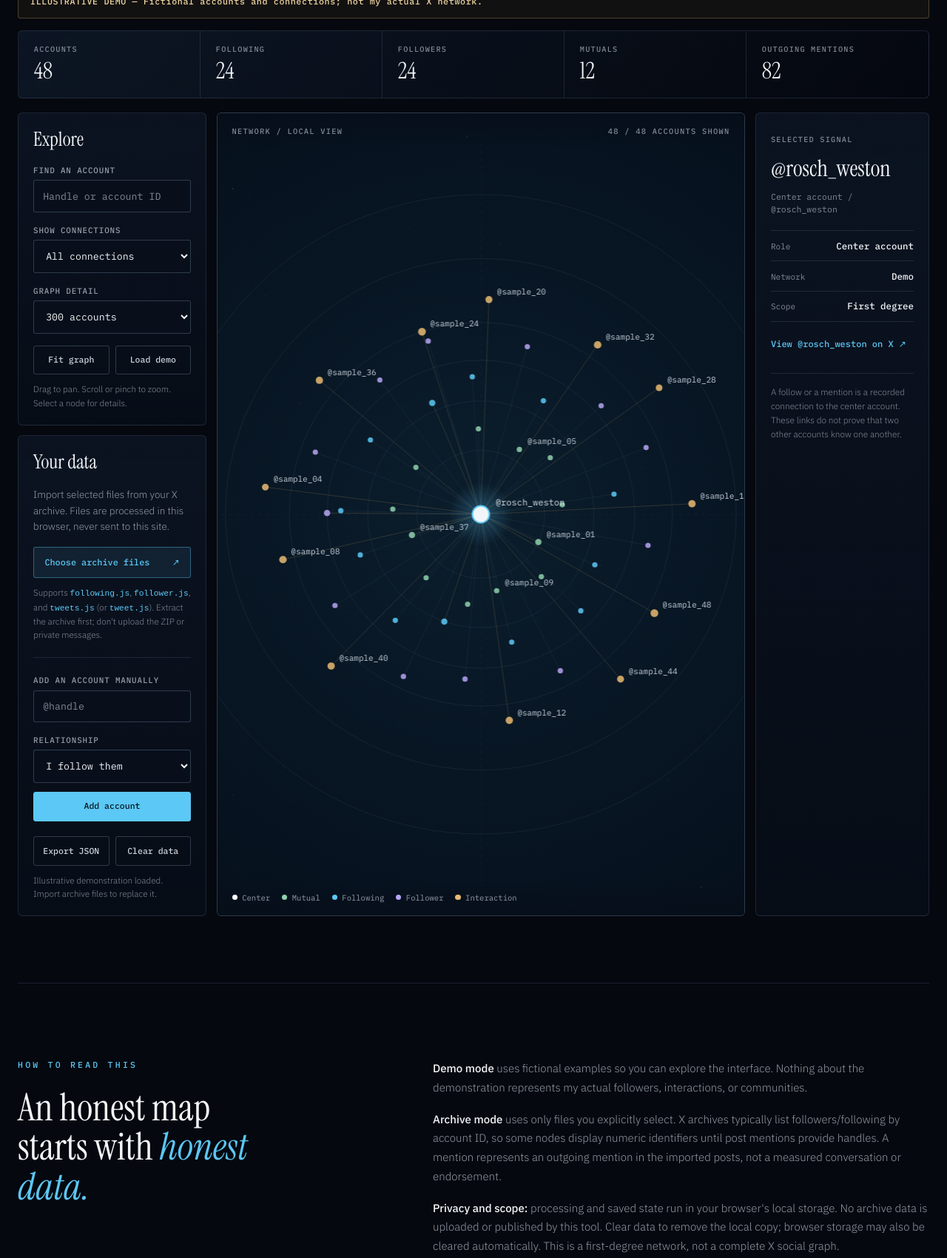
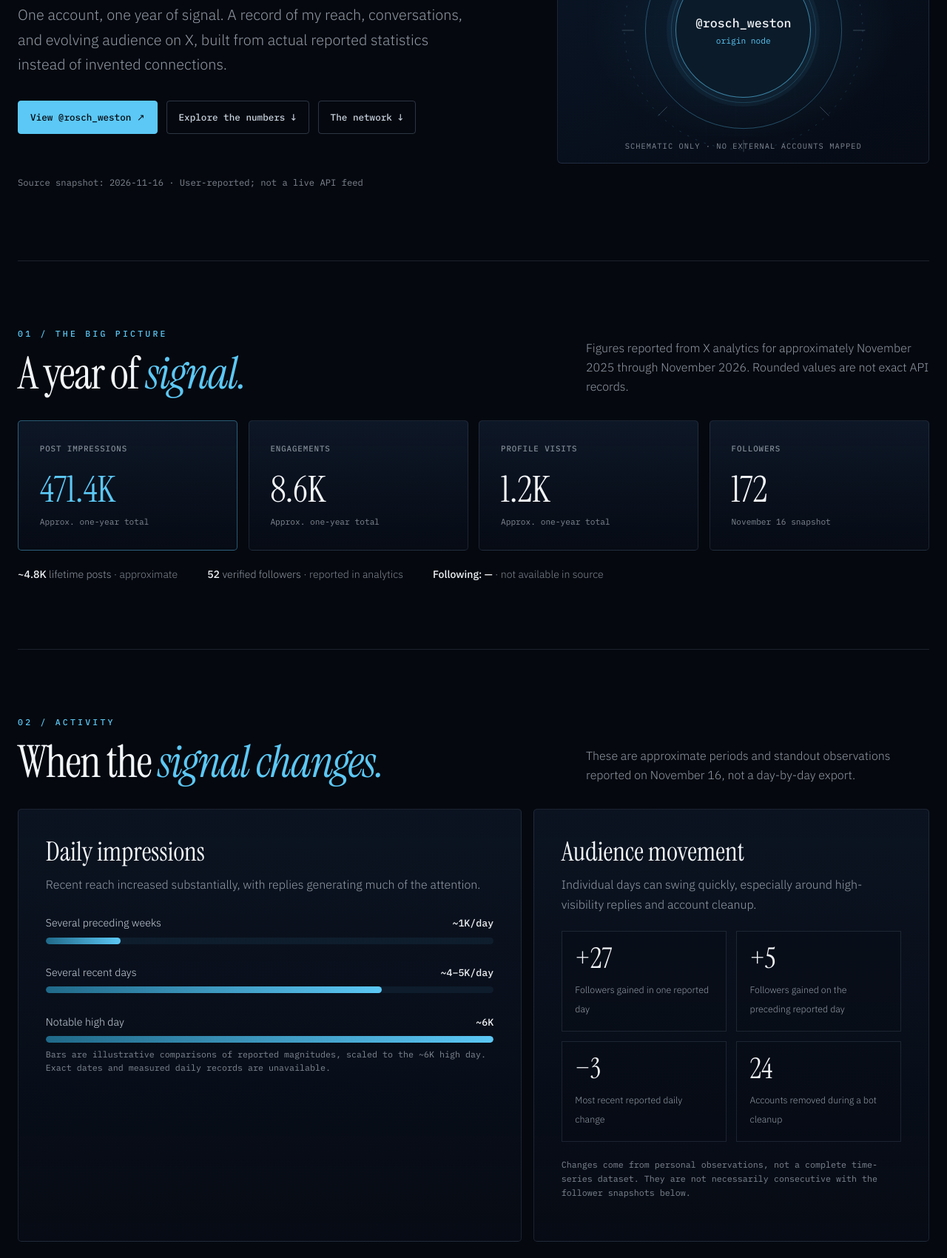
Before and after one commit to InterstellarNerd8760/personal-site, a plain HTML site: page experiments/x-network-atlas/index.html in a window 1280 px wide. Shown: the part 448-2148 px from the top of the page at 74% size. Drawn offline with Linux system fonts and the light colour scheme.

Commit message:
Replace demo graph with factual @rosch_weston account observatory

```diff
--- a/experiments/x-network-atlas/index.html
+++ b/experiments/x-network-atlas/index.html
@@ -6,7 +6,7 @@
   <meta charset="UTF-8">
   <meta name="viewport" content="width=device-width, initial-scale=1">
   <meta name="theme-color" content="#05080f">
-  <meta name="description" content="An experimental, interactive atlas of an X network. Explore a clearly labeled demo or import your own X archive files locally in your browser.">
+  <meta name="description" content="Personal X Network Atlas for @rosch_weston: year-long impressions, engagements, follower observations, daily reach, and an honest account-specific network view.">
   <title>X Network Atlas · Weston Rosch</title>
   <meta name="author" content="Weston Rosch">
   <meta name="robots" content="index, follow, max-image-preview:large">
@@ -15,11 +15,11 @@
   <meta property="og:url" content="https://westonrosch.com/experiments/x-network-atlas/">
   <meta property="og:site_name" content="Weston Rosch">
   <meta property="og:title" content="X Network Atlas · Weston Rosch">
-  <meta property="og:description" content="An interactive network experiment. Demo relationships are illustrative; imported archive data stays in the browser.">
+  <meta property="og:description" content="A personal X account observatory showing reported impressions, engagements, growth snapshots, and network data limitations.">
   <meta property="og:image" content="https://westonrosch.com/og.jpg">
   <meta name="twitter:card" content="summary_large_image">
   <meta name="twitter:title" content="X Network Atlas · Weston Rosch">
-  <meta name="twitter:description" content="Explore connections, imports, and interactions in an interactive X network visualization.">
+  <meta name="twitter:description" content="An X account observatory for @rosch_weston, with reported 2026 analytics and recorded history.">
   <meta name="twitter:image" content="https://westonrosch.com/og.jpg">
   <link rel="icon" href="/favicon.ico" sizes="48x48">
   <link rel="icon" type="image/svg+xml" href="/favicon.svg">
@@ -28,7 +28,7 @@
   <link rel="preconnect" href="https://fonts.gstatic.com" crossorigin>
   <link href="https://fonts.googleapis.com/css2?family=IBM+Plex+Mono:wght@400;500&family=IBM+Plex+Sans:wght@300;400;500;600&family=Instrument+Serif:ital@0;1&display=swap" rel="stylesheet">
   <link rel="stylesheet" href="/styles.css">
-  <link rel="stylesheet" href="atlas.css">
+  <link rel="stylesheet" href="account.css">
 </head>
 <body class="subpage atlas-page">
   <a class="skip-link" href="#main">Skip to content</a>
@@ -47,110 +47,138 @@
   </header>
 
   <main id="main" class="page" tabindex="-1">
-    <div class="wrap atlas-wrap">
-      <p class="kicker"><a href="/experiments/">Experiments</a> / Network science</p>
-      <div class="atlas-heading">
-        <div>
-          <h1>X Network <em>Atlas.</em></h1>
-          <p class="atlas-intro">A map of connections, conversations, and the small communities that form around an account. Version 0.1 is a local-first explorer, not a claim to have mapped all of X.</p>
+    <div class="wrap xa-wrap" data-atlas-data="profile-data.json">
+      <header class="xa-hero">
+        <div class="xa-topline">
+          <p class="kicker"><a href="/experiments/">Experiments</a> / Account observatory</p>
+          <span class="xa-date">Personal dataset / November 2026</span>
         </div>
-        <span class="atlas-version">Experimental / 16 Nov 2026</span>
-      </div>
+        <div class="xa-hero-grid">
+          <div>
+            <h1 class="xa-heading">X Network <em>Atlas.</em></h1>
+            <p class="xa-hero-copy">One account, one year of signal. A record of my reach, conversations, and evolving audience on X, built from actual reported statistics instead of invented connections.</p>
+            <div class="xa-links">
+              <a href="https://x.com/rosch_weston" target="_blank" rel="noopener noreferrer">View @rosch_weston ↗</a>
+              <a href="#metrics">Explore the numbers ↓</a>
+              <a href="#network">The network ↓</a>
+            </div>
+          </div>
+          <div class="xa-hub" aria-label="Illustrative orbital graphic centered on the X account @rosch_weston; rings do not represent real relationships">
+            <svg viewBox="0 0 440 440" aria-hidden="true" focusable="false">
+              <circle cx="220" cy="220" r="163"></circle>
+              <circle cx="220" cy="220" r="120"></circle>
+              <circle cx="220" cy="220" r="84"></circle>
+              <circle cx="220" cy="220" r="198" stroke-dasharray="3 12"></circle>
+              <path class="tick" d="M220 18V38 M220 402V422 M18 220H38 M402 220H422 M78 78L93 93 M347 347L362 362 M78 362L93 347 M347 93L362 78" fill="none"></path>
+            </svg>
+            <div class="xa-center"><strong>@rosch_weston</strong><span>origin node</span></div>
+            <span class="xa-hub-foot">Schematic only · No external accounts mapped</span>
+          </div>
+        </div>
+        <p class="xa-caution" data-as-of>Source snapshot: 2026-11-16 · User-reported X analytics; not a live API feed. The orbit illustration is decorative, not a mapped network.</p>
+      </header>
 
-      <div class="atlas-mode" id="atlas-mode" role="status">ILLUSTRATIVE DEMO — These are fictional accounts and relationships, not my real X network.</div>
-      <div class="atlas-stats" aria-live="polite">
-        <div><span>Accounts</span><strong id="stat-accounts">—</strong></div>
-        <div><span>Following</span><strong id="stat-following">—</strong></div>
-        <div><span>Followers</span><strong id="stat-followers">—</strong></div>
-        <div><span>Mutuals</span><strong id="stat-mutuals">—</strong></div>
-        <div><span>Outgoing mentions</span><strong id="stat-mentions">—</strong></div>
-      </div>
+      <section class="xa-section" id="metrics" aria-labelledby="xa-metrics-title">
+        <div class="xa-section-heading">
+          <div><p class="kicker">01 / The big picture</p><h2 id="xa-metrics-title">A year of <em>signal.</em></h2></div>
+          <p>Figures reported from X analytics for approximately November 2025 through November 2026. Rounded values are not exact API records.</p>
+        </div>
+        <div class="xa-grid">
+          <div class="xa-stat xa-stat-primary"><span class="xa-stat-label">Post impressions</span><strong class="xa-stat-value" data-metric-value="impressions">471.4K</strong><small>Approx. one-year total</small></div>
+          <div class="xa-stat"><span class="xa-stat-label">Engagements</span><strong class="xa-stat-value" data-metric-value="engagements">8.6K</strong><small>Approx. one-year total</small></div>
+          <div class="xa-stat"><span class="xa-stat-label">Profile visits</span><strong class="xa-stat-value" data-metric-value="visits">1.2K</strong><small>Approx. one-year total</small></div>
+          <div class="xa-stat"><span class="xa-stat-label">Followers</span><strong class="xa-stat-value" data-metric-value="followers">172</strong><small>November 16 snapshot</small></div>
+        </div>
+        <div class="xa-secondary-stats" aria-label="Additional account snapshot metrics">
+          <div><strong data-metric-value="posts">~4.8K</strong> lifetime posts <span>· approximate</span></div>
+          <div><strong data-metric-value="verified">52</strong> verified followers <span>· reported in analytics</span></div>
+          <div><strong>Following: —</strong> <span>· not available in source</span></div>
+        </div>
+      </section>
 
-      <div class="atlas-layout">
-        <aside class="atlas-sidebar" aria-label="Atlas controls">
-          <section class="atlas-panel">
-            <h2>Explore</h2>
-            <label class="atlas-label" for="atlas-search">Find an account</label>
-            <input class="atlas-field" id="atlas-search" type="search" placeholder="Handle or account ID" autocomplete="off" spellcheck="false">
-            <div id="atlas-results" class="atlas-results" role="list" aria-label="Search matches"></div>
-            <label class="atlas-label" for="atlas-filter">Show connections</label>
-            <select id="atlas-filter" class="atlas-field">
-              <option value="all">All connections</option>
-              <option value="mutual">Mutual follows</option>
-              <option value="following">Following</option>
-              <option value="follower">Followers</option>
-              <option value="interaction">Mentioned or replied to</option>
-            </select>
-            <label class="atlas-label" for="atlas-limit">Graph detail</label>
-            <select id="atlas-limit" class="atlas-field">
-              <option value="150">150 accounts</option>
-              <option value="300" selected>300 accounts</option>
-              <option value="600">600 accounts</option>
-              <option value="1200">1,200 accounts</option>
-            </select>
-            <div class="atlas-action-row">
-              <button id="atlas-fit" type="button" class="atlas-button">Fit graph</button>
-              <button id="atlas-demo" type="button" class="atlas-button">Load demo</button>
+      <section class="xa-section" id="activity" aria-labelledby="xa-activity-title">
+        <div class="xa-section-heading">
+          <div><p class="kicker">02 / Activity</p><h2 id="xa-activity-title">When the <em>signal changes.</em></h2></div>
+          <p>These are approximate periods and standout observations reported on November 16, not a day-by-day export.</p>
+        </div>
+        <div class="xa-two-col">
+          <article class="xa-panel">
+            <h3>Daily impressions</h3>
+            <p>Recent reach increased substantially, with replies generating much of the attention.</p>
+            <div class="xa-bar-row">
+              <div class="xa-bar-head"><span>Several preceding weeks</span><strong>~1K/day</strong></div>
+              <div class="xa-bar-track"><div class="xa-bar-fill" style="--w:16.7%"></div></div>
             </div>
-            <p class="atlas-hint">Drag to pan. Scroll or pinch to zoom. Select a node for details.</p>
-          </section>
-          <section class="atlas-panel">
-            <h2>Your data</h2>
-            <p>Import selected files from your X archive. Files are processed in this browser, never sent to this site.</p>
-            <label class="atlas-upload" for="atlas-files">Choose archive files <span>↗</span></label>
-            <input id="atlas-files" type="file" accept=".js,.json,.csv,.txt" multiple>
-            <p class="atlas-hint">Supports <code>following.js</code>, <code>follower.js</code>, and <code>tweets.js</code> (or <code>tweet.js</code>). Extract the archive first; don't upload the ZIP or private messages.</p>
-            <form id="atlas-add" class="atlas-add-form">
-              <label class="atlas-label" for="atlas-handle">Add an account manually</label>
-              <input class="atlas-field" id="atlas-handle" name="handle" placeholder="@handle" maxlength="16" required>
-              <label class="atlas-label" for="atlas-relation">Relationship</label>
-              <select id="atlas-relation" class="atlas-field">
-                <option value="following">I follow them</option>
-                <option value="follower">They follow me</option>
-                <option value="mutual">Mutual follow</option>
-                <option value="interaction">Mentioned in my posts</option>
-              </select>
-              <button class="atlas-button atlas-primary" type="submit">Add account</button>
-            </form>
-            <div class="atlas-action-row atlas-data-actions">
-              <button id="atlas-export" class="atlas-button" type="button">Export JSON</button>
-              <button id="atlas-clear" class="atlas-button" type="button">Clear data</button>
+            <div class="xa-bar-row">
+              <div class="xa-bar-head"><span>Several recent days</span><strong>~4–5K/day</strong></div>
+              <div class="xa-bar-track"><div class="xa-bar-fill" style="--w:75%"></div></div>
             </div>
-            <p id="atlas-status" class="atlas-hint" role="status" aria-live="polite">Ready to explore.</p>
-          </section>
-        </aside>
+            <div class="xa-bar-row">
+              <div class="xa-bar-head"><span>Notable high day</span><strong>~6K</strong></div>
+              <div class="xa-bar-track"><div class="xa-bar-fill" style="--w:100%"></div></div>
+            </div>
+            <p class="xa-panel-note">Bars are illustrative comparisons of reported magnitudes, scaled to the ~6K high day. Exact dates and measured daily records are unavailable.</p>
+          </article>
+          <article class="xa-panel">
+            <h3>Audience movement</h3>
+            <p>Individual days can swing quickly, especially around high-visibility replies and account cleanup.</p>
+            <div class="xa-highlights">
+              <div class="xa-highlight"><strong>+27</strong><span>Followers gained in one reported day</span></div>
+              <div class="xa-highlight"><strong>+5</strong><span>Followers gained on the preceding reported day</span></div>
+              <div class="xa-highlight"><strong>−3</strong><span>Most recent reported daily change</span></div>
+              <div class="xa-highlight"><strong>24</strong><span>Accounts removed during a bot cleanup</span></div>
+            </div>
+            <p class="xa-panel-note">Changes come from personal observations, not a complete time-series dataset. They are not necessarily consecutive with the follower snapshots below.</p>
+          </article>
+        </div>
+      </section>
 
-        <section class="atlas-viewport" aria-label="Interactive network map">
-          <div class="atlas-viewport-head"><span>Network / Local view</span><span id="atlas-visible-count">—</span></div>
-          <canvas id="atlas-canvas" tabindex="0" aria-label="Interactive map of the central X account and linked accounts. Use the search box for keyboard navigation."></canvas>
-          <div id="atlas-tooltip" class="atlas-tooltip" hidden></div>
-          <div class="atlas-legend" aria-label="Color key">
-            <span><i class="atlas-swatch atlas-swatch-me"></i>Center</span>
-            <span><i class="atlas-swatch atlas-swatch-mutual"></i>Mutual</span>
-            <span><i class="atlas-swatch atlas-swatch-following"></i>Following</span>
-            <span><i class="atlas-swatch atlas-swatch-follower"></i>Follower</span>
-            <span><i class="atlas-swatch atlas-swatch-interaction"></i>Interaction</span>
+      <section class="xa-section" id="history" aria-labelledby="xa-history-title">
+        <div class="xa-section-heading">
+          <div><p class="kicker">03 / Recorded snapshots</p><h2 id="xa-history-title">Two points in <em>time.</em></h2></div>
+          <p>Real observations are valuable, even when they don't yet form a complete history.</p>
+        </div>
+        <div class="xa-timeline" aria-label="Two reported follower observations">
+          <article class="xa-time" data-follower-date="2026-11-12">
+            <time datetime="2026-11-12">November 12, 2026</time>
+            <strong data-snapshot-value>~130</strong>
+            <p>Approximate followers, reported during a conversation about growing on X.</p>
+          </article>
+          <article class="xa-time" data-follower-date="2026-11-16">
+            <time datetime="2026-11-16">November 16, 2026</time>
+            <strong data-snapshot-value>172</strong>
+            <p>Follower count reported from the latest analytics review.</p>
+          </article>
+        </div>
+        <p class="xa-caution">These are discrete, differently sourced observations, not a continuous growth curve. The difference should not be interpreted as a verified four-day net growth rate.</p>
+      </section>
+
+      <section class="xa-section" id="network" aria-labelledby="xa-network-title">
+        <div class="xa-section-heading">
+          <div><p class="kicker">04 / The network</p><h2 id="xa-network-title">Connections, <em>not guesses.</em></h2></div>
+          <p>Personal accounts and conversation-level relationships will appear only when they can be traced to real data.</p>
+        </div>
+        <div class="xa-network">
+          <div class="xa-map" aria-label="Network map awaiting confirmed links; only the center account is shown">
+            <div class="xa-map-ring" aria-hidden="true"></div>
+            <span class="xa-map-core">@rosch_weston</span>
+            <span class="xa-map-caption">Verified named edges: 0 · No fictional nodes</span>
           </div>
-        </section>
+          <div>
+            <h3 class="xa-empty-heading">One confirmed account.<br><em>More data to come.</em></h3>
+            <p>This is intentionally a single-node map for now. Aggregate follower totals tell us how many people are connected to an account, but not which profiles, how they interact, or whether they know one another.</p>
+            <dl><dt>Origin account</dt><dd>@rosch_weston</dd><dt>Named relationships</dt><dd>Not available</dd><dt>Measured communities</dt><dd>Not available</dd><dt>Invented relationships</dt><dd>None</dd></dl>
+            <p class="xa-panel-note">A future version could add documented follows, replies, and mentions without exposing private messages or assuming unsupported edges.</p>
+          </div>
+        </div>
+      </section>
 
-        <aside class="atlas-detail atlas-panel" aria-label="Selected account information">
-          <span class="atlas-detail-label">Selected signal</span>
-          <h2 id="atlas-selected-name">@rosch_weston</h2>
-          <p id="atlas-selected-meta">The center of this graph.</p>
-          <div id="atlas-selected-facts" class="atlas-selected-facts"></div>
-          <a id="atlas-selected-link" class="atlas-external" href="https://x.com/rosch_weston" target="_blank" rel="noopener noreferrer">View X profile ↗</a>
-          <div class="atlas-detail-note">A follow or a mention is a recorded connection to the center account. These links do not prove that two other accounts know one another.</div>
-        </aside>
-      </div>
-
-      <section class="atlas-notes" aria-labelledby="atlas-notes-title">
-        <div><p class="kicker">How to read this</p><h2 id="atlas-notes-title">An honest map starts with <em>honest data.</em></h2></div>
-        <div class="atlas-notes-body">
-          <p><strong>Demo mode</strong> uses fictional examples so you can explore the interface. Nothing about the demonstration represents my actual followers, interactions, or communities.</p>
-          <p><strong>Archive mode</strong> uses only files you explicitly select. X archives typically list followers/following by account ID, so some nodes display numeric identifiers until post mentions provide handles. A mention represents an outgoing mention in the imported posts, not a measured conversation or endorsement.</p>
-          <p><strong>Privacy and scope:</strong> processing and saved state run in your browser's local storage. No archive data is uploaded or published by this tool. Clear data to remove the local copy; browser storage may also be cleared automatically. This is a first-degree network, not a complete X social graph.</p>
-          <p><a href="https://help.x.com/en/managing-your-account/how-to-download-your-x-archive" target="_blank" rel="noopener noreferrer">How to download your X archive ↗</a> · <a href="/experiments/">Back to experiments ↗</a></p>
-        </div>
+      <section class="xa-section xa-method" aria-labelledby="xa-method-title">
+        <p class="kicker">05 / Method &amp; scope</p>
+        <h2 id="xa-method-title" style="font:400 clamp(2.35rem,4.7vw,4.4rem)/1.05 var(--serif)">Built from <em>what's known.</em></h2>
+        <p>This observatory covers my account only. The reported analytics and activity were supplied by me in November 2026; they are not retrieved live from X. Public display does not imply any official X integration. There are no visitor uploads, other people's accounts, or speculative network clusters.</p>
+        <p>For maintainability, the public numbers live in one small <a href="profile-data.json">source snapshot</a>. I can add future observations without replacing the entire design. Individual account relationships are omitted until a reliable dataset exists.</p>
+        <a class="xa-source-link" href="/experiments/">← All experiments</a>
       </section>
     </div>
   </main>
@@ -167,6 +195,6 @@
     </div>
   </footer>
   <script src="/script.js" defer></script>
-  <script src="atlas.js" defer></script>
+  <script src="account.js" defer></script>
 </body>
 </html>
```
